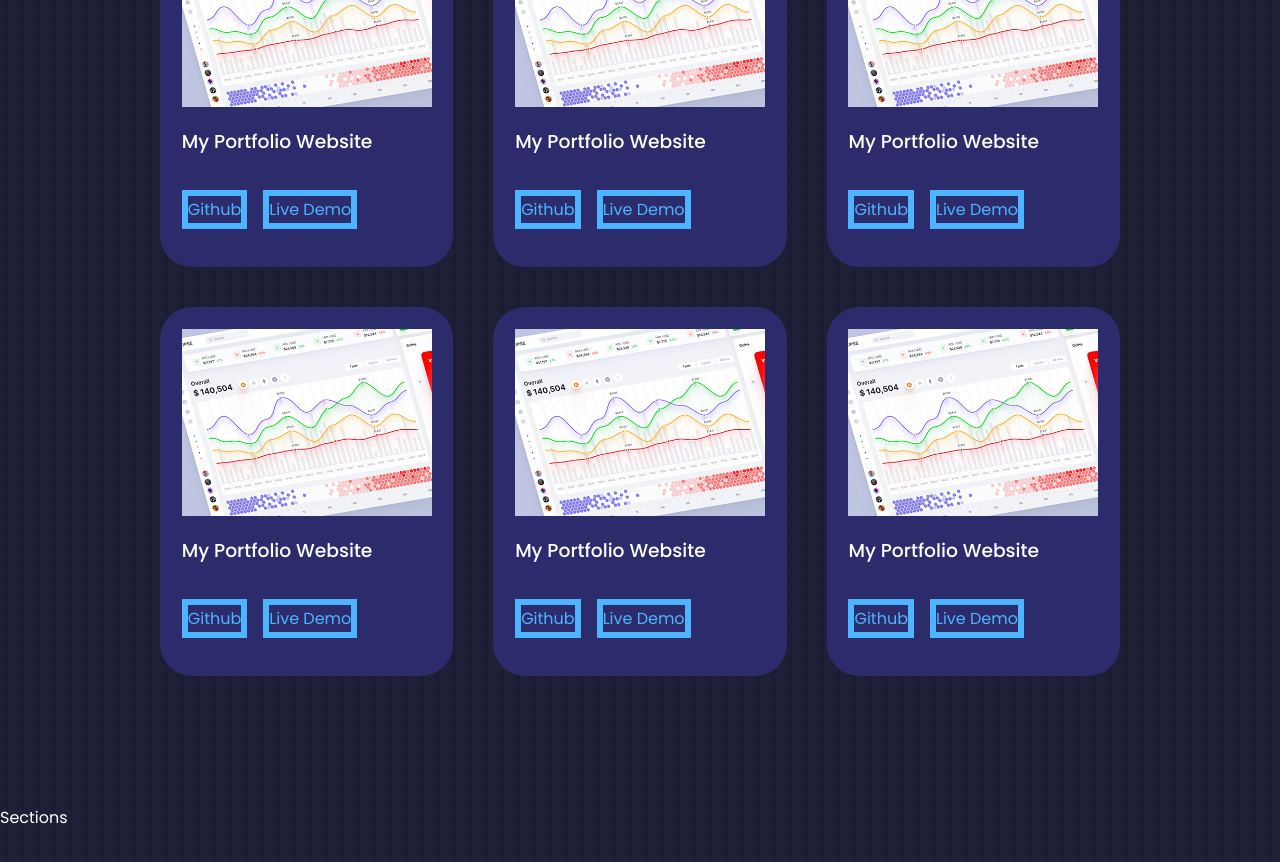
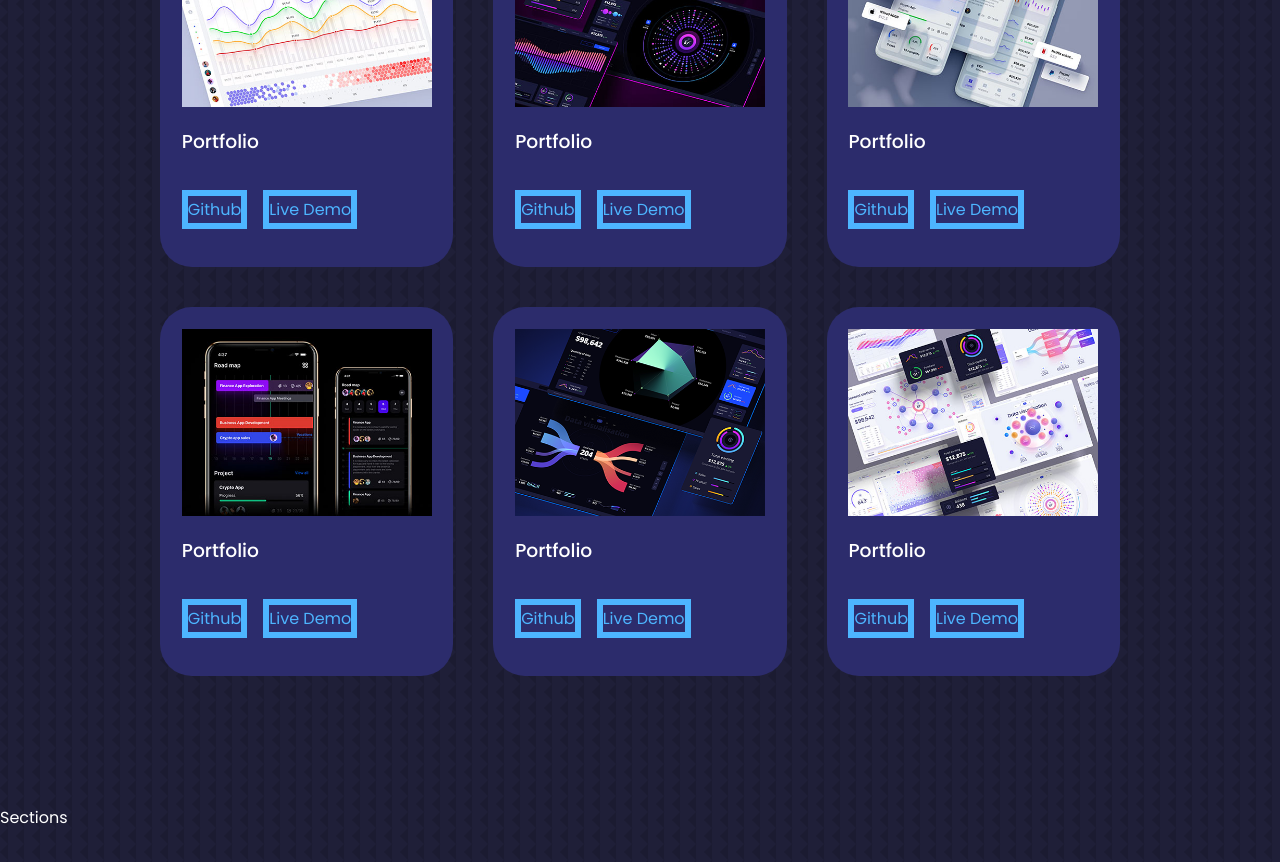
Before and after one commit to doubleO-Seven/Portfolio-2.0, a React (Create React App) app: page / in a window 1280 px wide. Shown: the part 3300-4162 px from the top of the page. Built offline with nearby package versions, Linux system fonts and the light colour scheme.

Commit message:
update portfolio by array map

```diff
--- a/src/components/portfolio/Portfolio.jsx
+++ b/src/components/portfolio/Portfolio.jsx
@@ -7,6 +7,54 @@
 import IMG5 from '../../assets/portfolio5.png'
 import IMG6 from '../../assets/portfolio6.jpg'
 
+
+
+const data = [
+  {
+    id: 1,
+    image: IMG1,
+    title: 'Portfolio',
+    github: 'https://github.com/doubleO-Seven/portfolio-2.0',
+    demo: 'https://dribbble.com/shots/17567562-Heart'
+  },
+  {
+    id: 2,
+    image: IMG2,
+    title: 'Portfolio',
+    github: 'https://github.com/doubleO-Seven/portfolio-2.0',
+    demo: 'https://dribbble.com/shots/17567562-Heart'
+  },
+  {
+    id:3,
+    image: IMG3,
+    title: 'Portfolio',
+    github: 'https://github.com/doubleO-Seven/portfolio-2.0',
+    demo: 'https://dribbble.com/shots/17567562-Heart'
+  },
+  {
+    id: 4,
+    image: IMG4,
+    title: 'Portfolio',
+    github: 'https://github.com/doubleO-Seven/portfolio-2.0',
+    demo: 'https://dribbble.com/shots/17567562-Heart'
+  },
+  {
+    id: 5,
+    image: IMG5,
+    title: 'Portfolio',
+    github: 'https://github.com/doubleO-Seven/portfolio-2.0',
+    demo: 'https://dribbble.com/shots/17567562-Heart'
+  },
+  {
+    id: 6,
+    image: IMG6,
+    title: 'Portfolio',
+    github: 'https://github.com/doubleO-Seven/portfolio-2.0',
+    demo: 'https://dribbble.com/shots/17567562-Heart'
+  }
+]
+
+
 const Portfolio = () => {
   return (
     <section id='portfolio'>
@@ -14,60 +62,21 @@
       <h2>Portfolio</h2>
 
       <div className="container portfolio__container">
-        <article className="portfolio__item">
+        {
+        data.map(({id, image, title, github, demo}) => {
+            return (
+              <article key = {id}className="portfolio__item">
           <div className="portfolio__item-image"></div>
-            <img src={IMG1} alt="" />
-          <h3>My Portfolio Website</h3>
+            <img src={image} alt={title} />
+          <h3>{title}</h3>
           <div className="portfolio__item-cta">
-            <a href="https://github.com/doubleO-Seven/portfolio-2.0" className='btn' target='_blank'>Github</a>
-            <a href="https://dribbble.com/shots/17567562-Heart" className='btn' target='_blank'>Live Demo</a>
+            <a href={github} className='btn' target='_blank'>Github</a>
+            <a href={demo} className='btn' target='_blank'>Live Demo</a>
           </div>
         </article>
-        <article className="portfolio__item">
-          <div className="portfolio__item-image"></div>
-            <img src={IMG1} alt="" />
-          <h3>My Portfolio Website</h3>
-          <div className="portfolio__item-cta">
-            <a href="https://github.com/doubleO-Seven/portfolio-2.0" className='btn' target='_blank'>Github</a>
-            <a href="https://dribbble.com/shots/17567562-Heart" className='btn' target='_blank'>Live Demo</a>
-          </div>
-        </article>
-        <article className="portfolio__item">
-          <div className="portfolio__item-image"></div>
-            <img src={IMG1} alt="" />
-          <h3>My Portfolio Website</h3>
-          <div className="portfolio__item-cta">
-            <a href="https://github.com/doubleO-Seven/portfolio-2.0" className='btn' target='_blank'>Github</a>
-            <a href="https://dribbble.com/shots/17567562-Heart" className='btn' target='_blank'>Live Demo</a>
-          </div>
-        </article>
-        <article className="portfolio__item">
-          <div className="portfolio__item-image"></div>
-            <img src={IMG1} alt="" />
-          <h3>My Portfolio Website</h3>
-          <div className="portfolio__item-cta">
-            <a href="https://github.com/doubleO-Seven/portfolio-2.0" className='btn' target='_blank'>Github</a>
-            <a href="https://dribbble.com/shots/17567562-Heart" className='btn' target='_blank'>Live Demo</a>
-          </div>
-        </article>
-        <article className="portfolio__item">
-          <div className="portfolio__item-image"></div>
-            <img src={IMG1} alt="" />
-          <h3>My Portfolio Website</h3>
-          <div className="portfolio__item-cta">
-            <a href="https://github.com/doubleO-Seven/portfolio-2.0" className='btn' target='_blank'>Github</a>
-            <a href="https://dribbble.com/shots/17567562-Heart" className='btn' target='_blank'>Live Demo</a>
-          </div>
-        </article>
-        <article className="portfolio__item">
-          <div className="portfolio__item-image"></div>
-            <img src={IMG1} alt="" />
-          <h3>My Portfolio Website</h3>
-          <div className="portfolio__item-cta">
-            <a href="https://github.com/doubleO-Seven/portfolio-2.0" className='btn' target='_blank'>Github</a>
-            <a href="https://dribbble.com/shots/17567562-Heart" className='btn' target='_blank'>Live Demo</a>
-          </div>
-        </article>
+            )
+        })
+        }
       </div>
     </section>
   )
```
